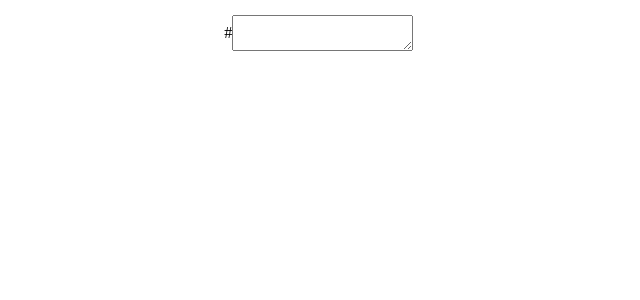
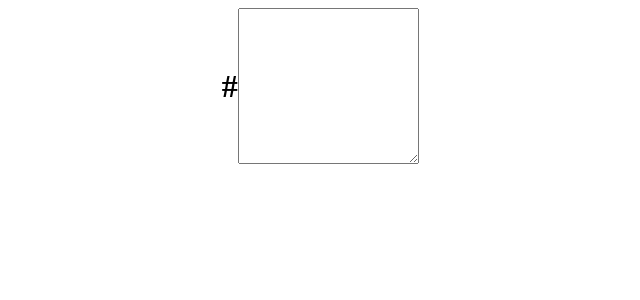
Before and after one commit to acciojob/markdown-Rahulllkr, a React app: page / in a window 1280 px wide. Shown: the top 300 px of the page, without its empty margins (142-782 px from the left). Built offline with nearby package versions, Linux system fonts and the light colour scheme.

Commit message:
check now

```diff
--- a/src/components/Input.js
+++ b/src/components/Input.js
@@ -4,8 +4,8 @@ import React from 'react'
 const Input = ({text,setText}) => {
   return (
     <div className='textarea' style={{display:"flex",alignItems:"center"}}>
-        <p>#</p>
-        <textarea onChange={(e) => setText(e.target.value)}>
+        <h1>#</h1>
+        <textarea rows={10} onChange={(e) => setText(e.target.value)}>
 
         </textarea>
     </div>
```
